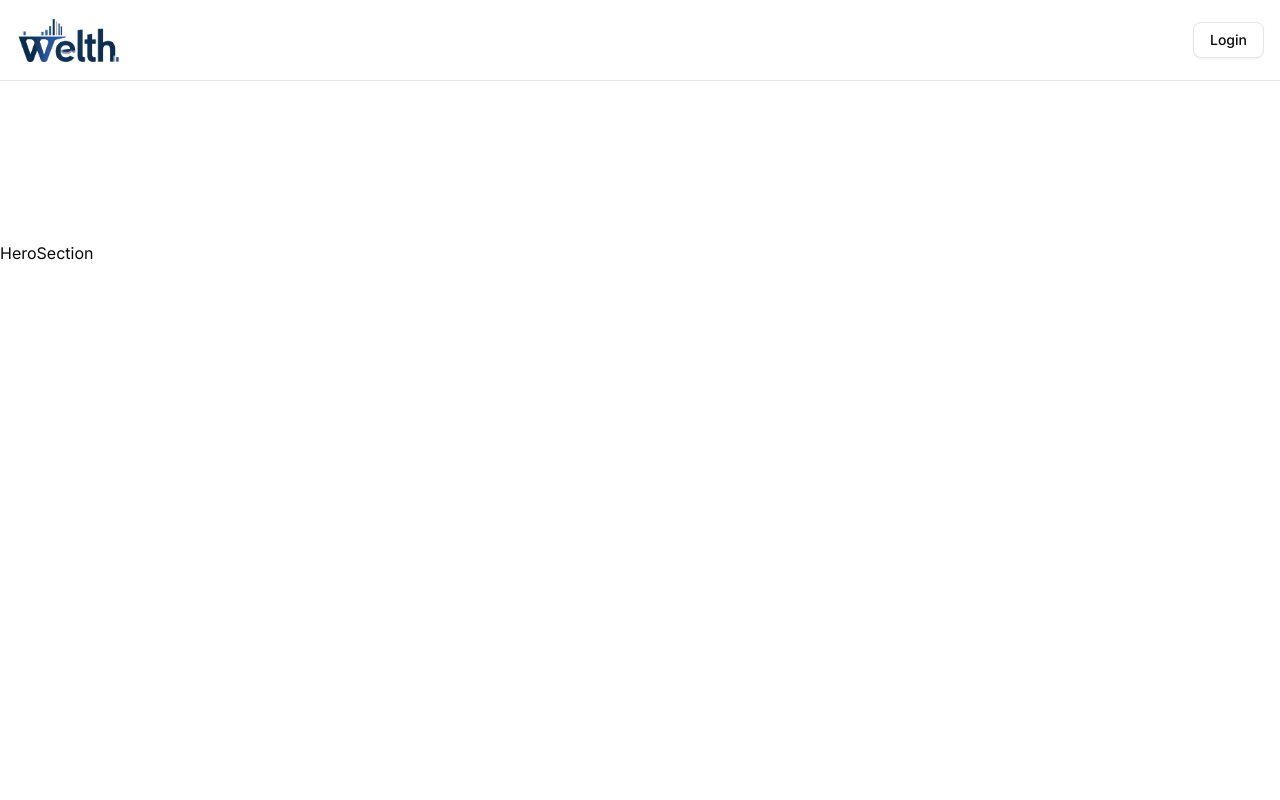
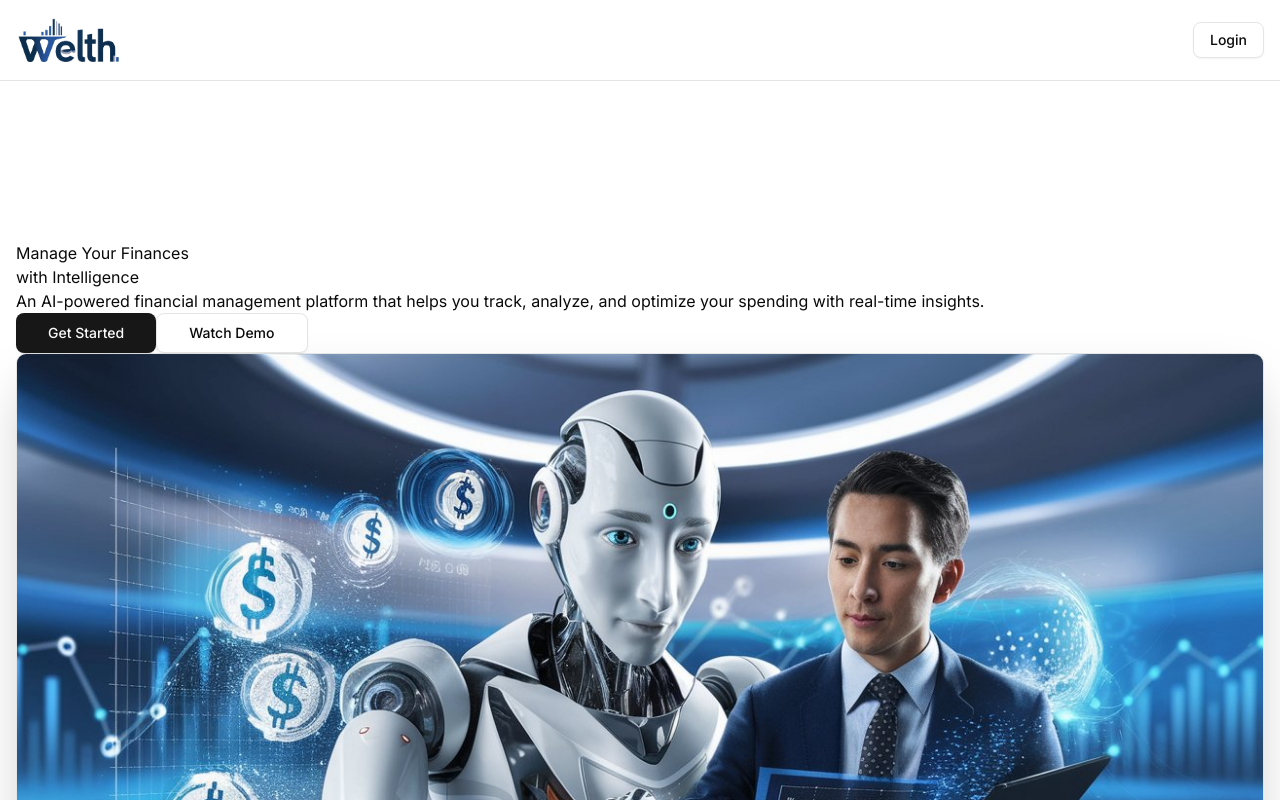
Before and after one commit to Sneha-Kushwaha/WisePenny.ai, a Next.js app: page / in a window 1280 px wide. Shown: the top 800 px of the page. Built offline with nearby package versions, Linux system fonts and the light colour scheme; no server answers.

Commit message:
added banner image

```diff
--- a/components/hero.jsx
+++ b/components/hero.jsx
@@ -1,9 +1,41 @@
 "use client";
+import Link from "next/link";
+import { Button } from "@/components/ui/button";
+import Image from "next/image";
+
+
 
 const HeroSection = () => {
   return (
-    <div>HeroSection</div>
-  )
-}
+    <div className="pb-20 px-4">
+      <div>
+        <h1>
+            Manage Your Finances <br /> with Intelligence
+        </h1>
+        <p>
+            An AI-powered financial management platform that helps you track, analyze, and optimize your spending with real-time insights.
+        </p>
+        <div>
+            <Link href="/dashboard">
+            <Button size="lg" className="px-8">Get Started</Button>
+            </Link>
+             <Link href="/dashboard">
+            <Button size="lg" variant="outline" className="px-8">Watch Demo</Button>
+            </Link>
+        </div>
+      </div>
+      <div>
+        <Image
+        src="/banner.jpeg"
+        width={1280}
+        height={720}
+        alt="Dashboard Preview"
+        className="rounded-lg shadow-2xl border mx-auto"
+        priority
+        />
+      </div>
+    </div>
+  );
+};
 
 export default HeroSection;
```
Also changed, not shown: public/banner.jpeg (added).
